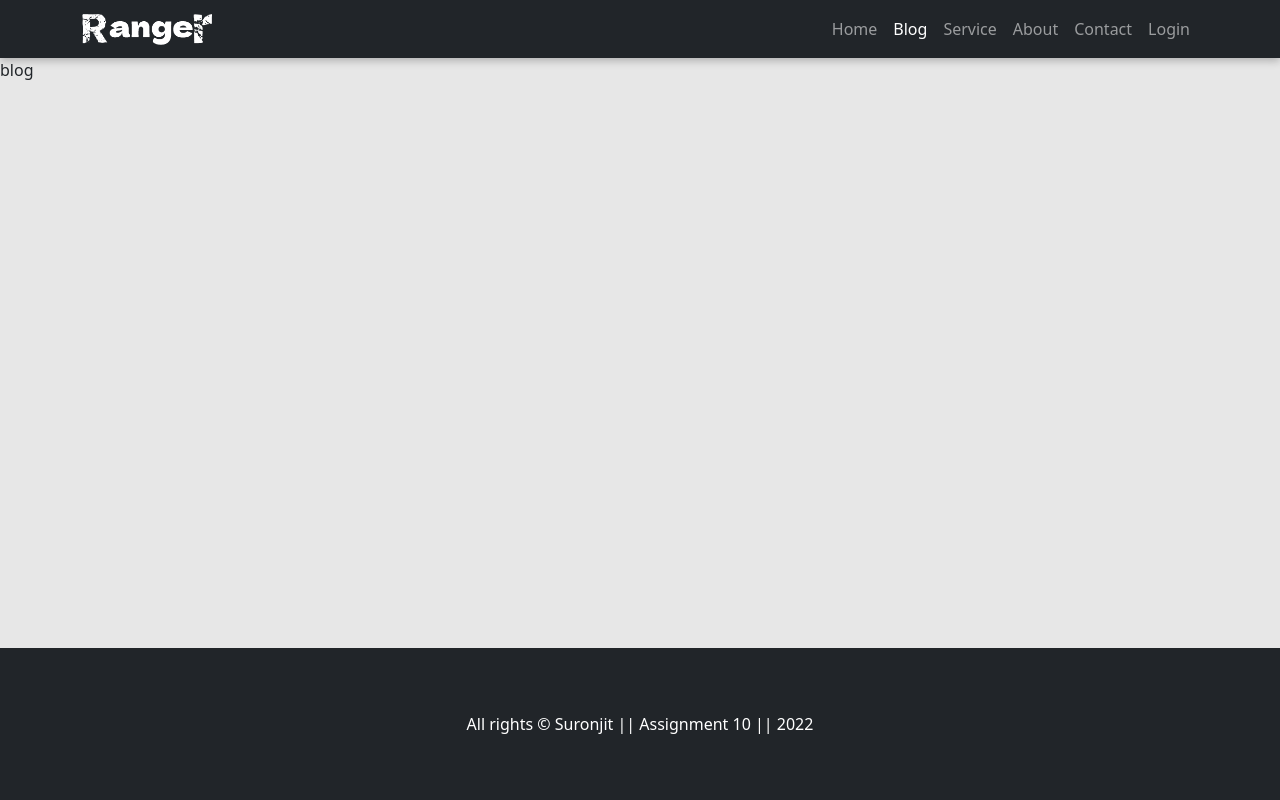
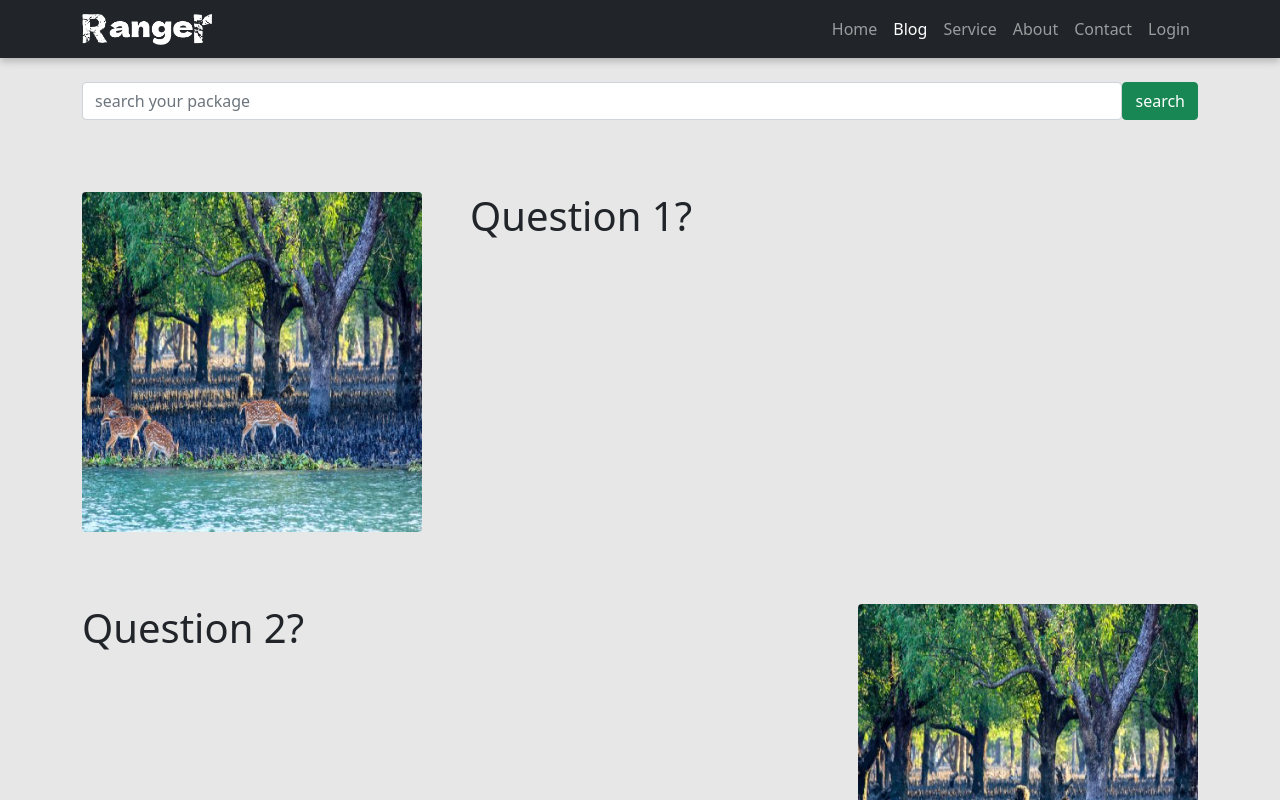
Before and after one commit to suronjit797/rangers, a React (Create React App) app: page /blog in a window 1280 px wide. Shown: the top 800 px of the page. Built offline with nearby package versions, Linux system fonts and the light colour scheme; no server answers.

Commit message:
blog page

```diff
--- /dev/null
+++ b/public/json/question.json
@@ -0,0 +1,20 @@
+[
+    {
+        "id": "kladjfwie7438wao",
+        "images": "/images/sundarbans.jpg",
+        "question": "question 1",
+        "answer": "answer 1"
+    },
+    {
+        "id": "dsalfk48534",
+        "images": "/images/sundarbans.jpg",
+        "question": "question 2",
+        "answer": "answer 2"
+    },
+    {
+        "id": "39uiarweoa54",
+        "images": "/images/sundarbans.jpg",
+        "question": "question 3",
+        "answer": "answer 3"
+    }
+]
--- a/src/components/OtherAuth/OtherAuth.js
+++ b/src/components/OtherAuth/OtherAuth.js
@@ -1,4 +1,4 @@
-import React, { useEffect, useState } from 'react';
+import React, { useEffect } from 'react';
 import { useSignInWithFacebook, useSignInWithGoogle } from 'react-firebase-hooks/auth';
 import FirebaseErrorMessage from '../FirebaseErrorMessage';
 
@@ -8,13 +8,17 @@ import './OtherAuth.css'
 import google from '../../images/google.png'
 import facebook from '../../images/facebook.png'
 import auth from '../../firebase.init';
-import { useNavigate } from 'react-router-dom';
+import { useLocation, useNavigate } from 'react-router-dom';
 import { Spinner } from 'react-bootstrap';
-import { ToastContainer, toast } from 'react-toastify';
+import { toast } from 'react-toastify';
 
 
 const OtherAuth = () => {
     const navigate = useNavigate()
+    const location = useLocation();
+
+        // previous path
+        const from = location.state?.from?.pathname || "/";
 
     // react tost
     const notify = err => toast(err);
@@ -41,7 +45,7 @@ const OtherAuth = () => {
     }
 
     if (googleUser || fbUser) {
-        navigate('/')
+        navigate(from, { replace: true })
     }
 
     const handelGoogle = () => {
--- a/src/pages/About/About.css
+++ b/src/pages/About/About.css
@@ -3,12 +3,25 @@
 }
 
 .about_profile{
-    border-radius: 10px;
+    border-top-left-radius: 10px;
+    border-bottom-left-radius: 10px;
 }
 
 .about_body{
     width: 500px;
-    background: black;
-    padding: 30px 20px;
+    background: #222f3e;
+    padding: 30px;
     color: #fff;
+    border-top-right-radius: 10px;
+    border-bottom-right-radius: 10px;
+    display: flex;
+    align-items: center;
 }
+
+.about_body .progress{
+    height: 4px;
+}
+.skill span{
+    margin-bottom: 5px;
+    display: inline-block;
+}
--- a/src/pages/About/About.js
+++ b/src/pages/About/About.js
@@ -1,23 +1,52 @@
-import React from 'react';
+import React, { useState } from 'react';
+import { ProgressBar } from 'react-bootstrap';
 
 import user from '../../images/sk.JPG'
 import './About.css'
 
 const About = () => {
+
+    const [skill] = useState({
+        html: 100,
+        css: 90,
+        js: 70,
+        react: 70,
+        bootstrap: 100,
+        firebase: 40
+    })
+
+
     return (
         <div className='about container'>
 
-            <div className="row g-0 align-items-center my-4">
+            <div className="row g-0 align-items-center my-4 align-items-stretch">
                 <div className="col md-6">
-                    <img src={user} className='about_profile' alt="" />
+                    <img src={user} className='about_profile h-100' alt="" />
                 </div>
                 <div className="col md-6">
-                    <div className="about_body">
-                        <h1> Suronjit Pal </h1>
-                        <h4 className='my-4'> A web developer and designer </h4>
-                        <p>
-                            I work in this section from 2019 to present. I am expert in HTML5, CSS3, JavaScript, Bootstrap, Tailwind, React, Redux, Firebase, Firebase Hooks, Axious,
-                        </p>
+                    <div className="about_body  h-100">
+                        <div>
+                            <h1> Suronjit Pal </h1>
+                            <h4 className='my-4'> A web developer and designer </h4>
+                            <p>
+                                I work in this section from 2019 to present. I am expert in HTML5, CSS3, JavaScript, Bootstrap, Tailwind, React, Redux, Firebase, Firebase Hooks, Axious,
+                            </p>
+                            <div className="skill">
+
+                                <span>HTML</span>
+                                <p><ProgressBar now={skill.html} /> </p>
+                                <span>CSS</span>
+                                <p><ProgressBar now={skill.css} /> </p>
+                                <span>JS</span>
+                                <p><ProgressBar now={skill.js} /> </p>
+                                <span>REACT</span>
+                                <p><ProgressBar now={skill.react} /> </p>
+                                <span>BOOTSTARP</span>
+                                <p><ProgressBar now={skill.bootstrap} /> </p>
+                                <span>FIREBASE</span>
+                                <p><ProgressBar now={skill.firebase} /> </p>
+                            </div>
+                        </div>
                     </div>
                 </div>
             </div>
--- a/src/pages/Blog/Blog.js
+++ b/src/pages/Blog/Blog.js
@@ -1,9 +1,57 @@
-import React from 'react';
+import React, { useEffect, useState } from 'react';
+import { Spinner } from 'react-bootstrap';
+import BlogCard from './BlogCard';
+
 
 const Blog = () => {
+
+    const [search, setSearch] = useState([])
+    const [posts, setPosts] = useState([])
+    const [serarchPosts, setSerarchPosts] = useState([])
+
+    useEffect(() => {
+        fetch('json/question.json')
+            .then(res => res.json())
+            .then(data => setPosts(data))
+    }, [])
+
+    useEffect(() => {
+        setSerarchPosts(posts)
+    }, [posts])
+
+    const handelSearch = event =>{
+        event.preventDefault()
+        // let ind = posts.question.toLowerCase().include(search.toLowerCase())
+
+    }
+
+    if (!serarchPosts.length) {
+        return (
+            <div className='spinner_body' >
+                <Spinner animation="grow" variant="warning" />
+            </div>
+        );
+    }
+
     return (
-        <div>
-            blog
+        <div className='container'>
+            <form className='d-flex mt-4' onSubmit={handelSearch}>
+                <input
+                    type="search"
+                    className='form-control'
+                    name="search" id="search"
+                    placeholder='search your package'
+                    value={search}
+                    onChange={e=>setSearch(e.target.value)}
+                />
+                <button className="btn btn-success"> search </button>
+            </form>
+
+
+
+            {
+                serarchPosts.map((post, index) => <BlogCard key={post.id} index={index} post={post} />)
+            }
         </div>
     );
 };
--- /dev/null
+++ b/src/pages/Blog/BlogCard.js
@@ -0,0 +1,18 @@
+import React from 'react';
+
+const BlogCard = ({ index, post }) => {
+    return (
+        <div>
+            <div className="row my-4 g-5 blog_row">
+                <div className={`col-md-4 ${ index % 2 === 0 ? 'order-1' : 'order-2' }`}>
+                    <img className=' rounded' src={post.images} alt="" />
+                </div>
+                <div className={`col-md-8 ${ index % 2 === 0 ? 'order-2' : 'order-1' }`}>
+                    <h1 className='text-capitalize'> {post.question}?</h1>
+                </div>
+            </div>
+        </div>
+    );
+};
+
+export default BlogCard;
```
